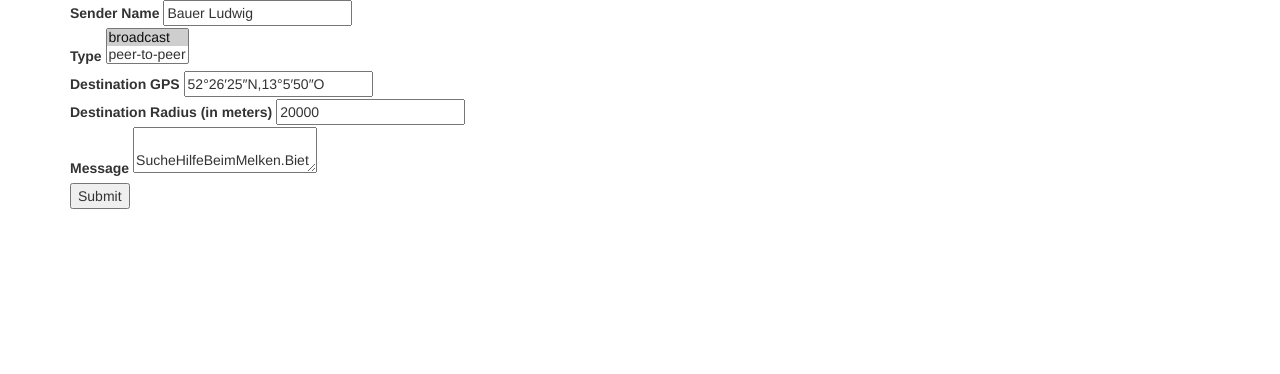
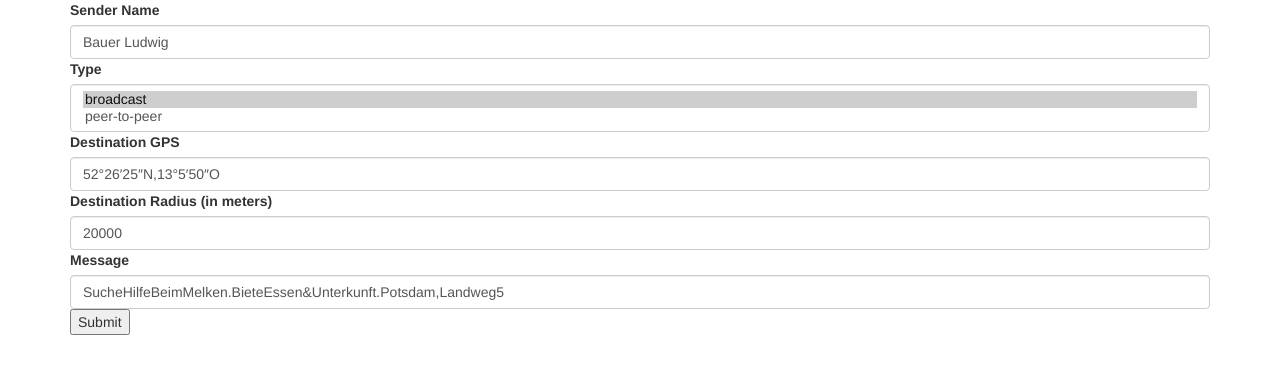
Before and after one commit to jamesmunns/DistMsg, a plain HTML site: page website/send.html in a window 1280 px wide. Drawn offline with Linux system fonts and the light colour scheme.

Commit message:
presentation values

```diff
--- a/website/send.html
+++ b/website/send.html
@@ -15,28 +15,26 @@
       <form class="form" method="POST">
         <div class="formgroup">
           <label>Sender Name</label>
-          <input type="text" name="sender" value="Bauer Ludwig"/>
+          <input type="text" class="form-control" name="sender" value="Bauer Ludwig"/>
         </div>
         <div class="formgroup">
           <label>Type</label>
-          <select name="type" size="2">
+          <select name="type" class="form-control" size="2">
             <option selected="selected">broadcast</option>
             <option>peer-to-peer</option>
           </select>
         </div>
         <div class="formgroup">
           <label>Destination GPS</label>
-          <input type="text" name="destination_gps" value="52°26′25″N,13°5′50″O"/>
+          <input type="text" class="form-control" name="destination_gps" value="52°26′25″N,13°5′50″O"/>
         </div>
         <div class="formgroup">
           <label>Destination Radius (in meters)</label>
-          <input type="text" name="destination_radius" value="20000"/>
+          <input type="text" class="form-control" name="destination_radius" value="20000"/>
         </div>
         <div class="formgroup">
           <label>Message</label>
-          <textarea name="payload" size="5">
-            SucheHilfeBeimMelken.BieteEssen&Unterkunft.Potsdam,Landweg5
-          </textarea>
+          <input type="text" class="form-control" name="payload" size="5" value="SucheHilfeBeimMelken.BieteEssen&Unterkunft.Potsdam,Landweg5">
         </div>
         <div class="formgroup">
           <input type="submit" value="Submit"/>
```
